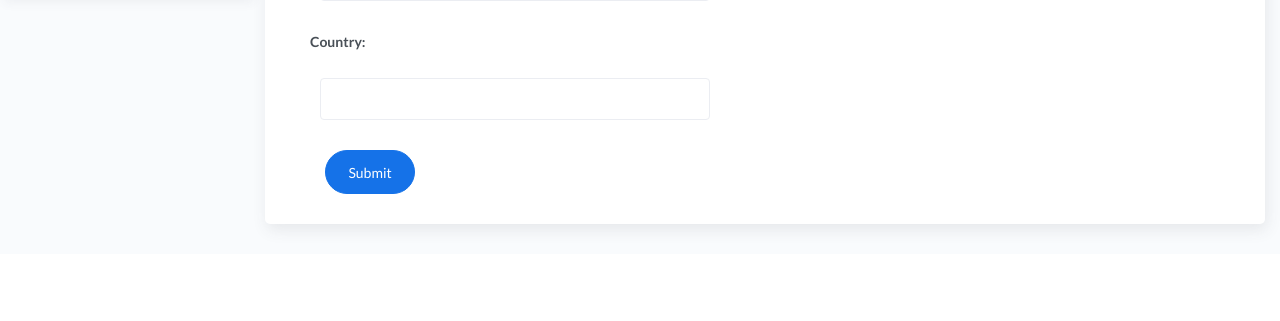
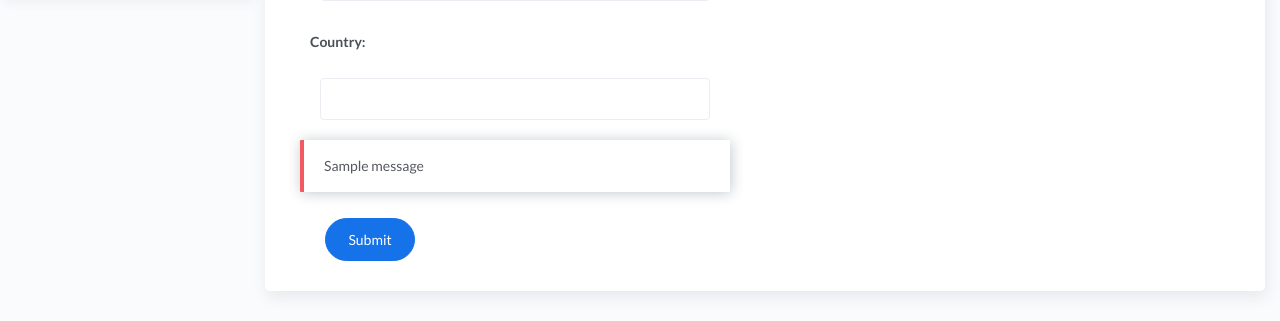
Before and after one commit to Kenjicci/fireApp, a Django app: page /firestation-list/add/ in a window 1280 px wide. Shown: the part 801-1122 px from the top of the page. Before the commit the page ends 1034 px from the top, so only its background shows below. Run offline with Django 4.2, Linux system fonts and the light colour scheme; one stand-in notice (Sample message) is shown; some libraries are stand-ins or nearby versions.

Commit message:
fixed form validation for Weather Condition Fields

```diff
--- a/projectsite/fire/views.py
+++ b/projectsite/fire/views.py
@@ -515,13 +515,14 @@ class WeatherConditionsCreateView(CreateView):
     success_url = reverse_lazy('weather-conditions-list')
 
     def post(self, request, *args, **kwargs):
+        self.object = None  # Ensure self.object is set to avoid AttributeError
         temperature = request.POST.get('temperature')
         humidity = request.POST.get('humidity')
         wind_speed = request.POST.get('wind_speed')
 
         # Validate dimensions
         errors = []
-        for field_name, value in [('temperature', temperature), ('humidity', humidity), ('wind_speed', wind_speed)]:
+        for field_name, value in [('temperature', temperature), ('humidity', humidity), ('wind speed', wind_speed)]:
             try:
                 if float(value) <= 0:
                     errors.append(f"{field_name.capitalize()} must be greater than 0.")
@@ -537,13 +538,10 @@ class WeatherConditionsCreateView(CreateView):
         # Call the parent's post() if validation passes
         return super().post(request, *args, **kwargs)
 
-
-
-    # def form_valid(self, form):
-    #     incident = form.instance.incident
-    #     messages.success(self.request, f'Weather condition for incident {incident} has been added.')
-    #     return super().form_valid(form)
-
+    def form_valid(self, form, *args, **kwargs):
+        incident = form.instance.incident
+        messages.success(self.request, f'Weather condition for {incident} has been added.')
+        return super().form_valid(form)
 
 class WeatherConditionsUpdateView(UpdateView):
     model = WeatherConditions
--- a/projectsite/templates/includes/form.html
+++ b/projectsite/templates/includes/form.html
@@ -22,5 +22,13 @@
     </div>
   {% endfor %}
 
+
+
 </div>
 {% endfor %}
+
+{% for message in messages %}
+<div class="alert alert-danger">
+  {{ message }}
+</div>
+{% endfor %}
```
Also changed, not shown: projectsite/db.sqlite3.
